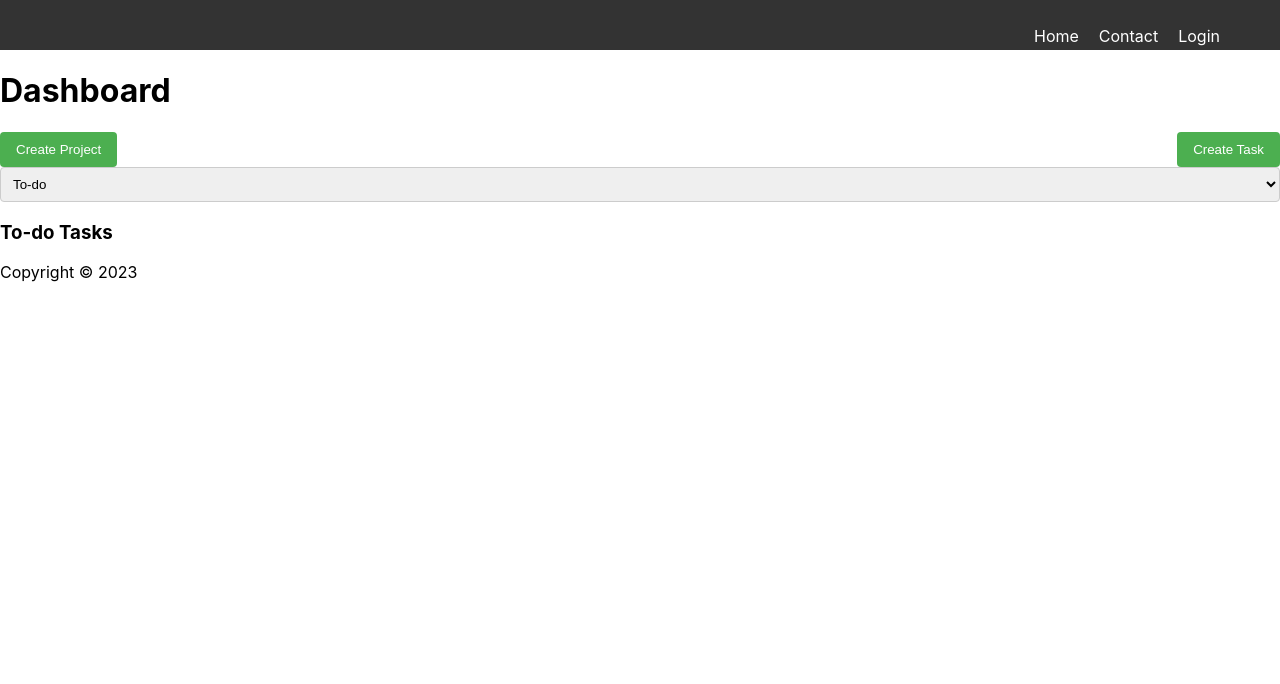
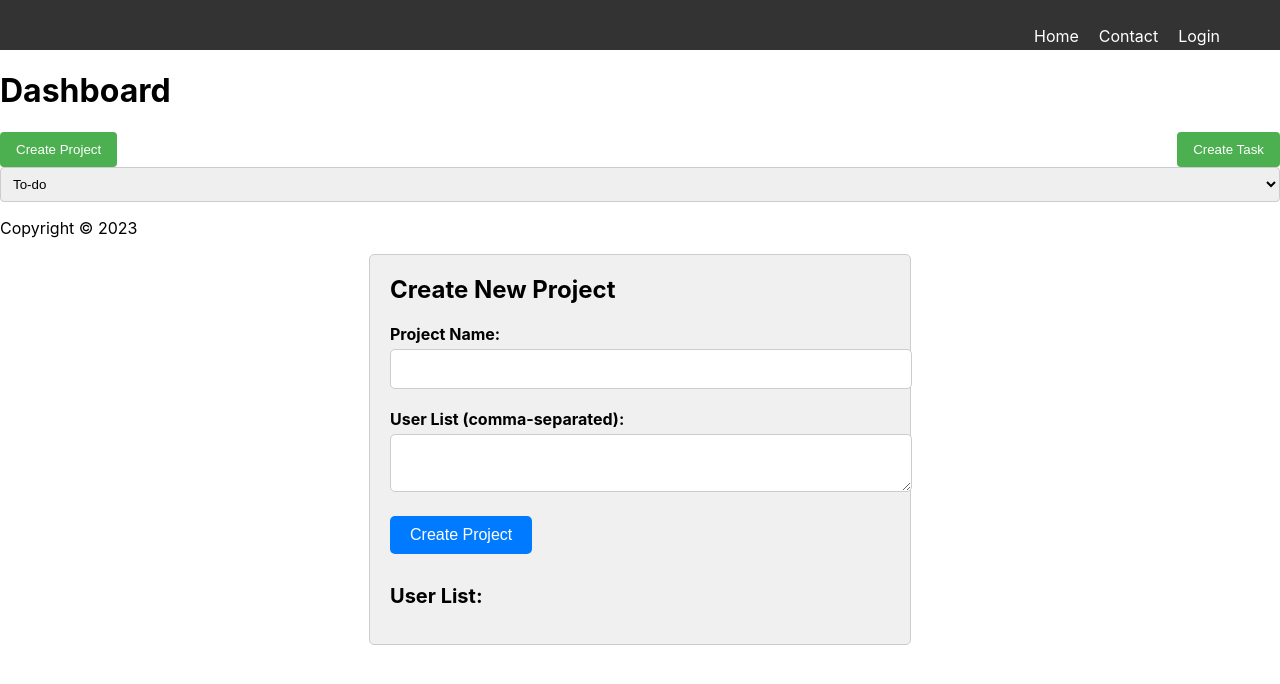
Before and after one commit to sainaveenbysani/Team-Collab, a React (Create React App) app in the folder frontend/: page /dashboard in a window 1280 px wide. Both pictures are taken after a click on the button "Create Project". Shown: the top 684 px of the page. Built offline with nearby package versions, Linux system fonts and the light colour scheme.

Commit message:
Addedprojectcomponent

```diff
--- a/frontend/src/Components/DashBoard/Dashboard.js
+++ b/frontend/src/Components/DashBoard/Dashboard.js
@@ -1,5 +1,6 @@
 import Task from '../Task/Task.js';
-import React,{useState} from 'react';
+import React, { useState } from 'react';
+import Project from '../Project/Project.js'; // Assuming the path to the Project.js file
 
 class Dashboard extends React.Component {
   constructor(props) {
@@ -9,6 +10,7 @@ class Dashboard extends React.Component {
       isTaskPopupOpen: false, // State to control the Task popup
       selectedDropdown: 'To-do', // Selected dropdown value
       panels: ['To-do', 'Complete', 'Approve'], // Array of panels
+      isProjectPopupOpen: false, // State to control the Project popup
     };
   }
 
@@ -22,8 +24,14 @@ class Dashboard extends React.Component {
     this.setState({ selectedDropdown: event.target.value });
   };
 
+  openProjectPopup = () => {
+    this.setState((prevState) => ({
+      isProjectPopupOpen: !prevState.isProjectPopupOpen,
+    }));
+  };
+
   render() {
-    const { isTaskPopupOpen, selectedDropdown, panels } = this.state;
+    const { isTaskPopupOpen, selectedDropdown, panels, isProjectPopupOpen } = this.state;
 
     return (
       <div className="dashboard">
@@ -31,10 +39,10 @@ class Dashboard extends React.Component {
           <h1>Dashboard</h1>
         </header>
         <div className="topbar">
-          <button className="create-task-button" style={{ float: 'Right' }} onClick={this.openTaskPopup}>
+          <button className="create-task-button" style={{ float: 'right' }} onClick={this.openTaskPopup}>
             {isTaskPopupOpen ? 'Close Task' : 'Create Task'}
           </button>
-          <button className="create-project-button" style={{ float: 'left' }}>
+          <button className="create-project-button" style={{ float: 'left' }} onClick={this.openProjectPopup}>
             Create Project
           </button>
         </div>
@@ -48,29 +56,13 @@ class Dashboard extends React.Component {
           </select>
         </div>
         <div className="task-columns">
-          {selectedDropdown === 'To-do' && (
-            <div className="task-column">
-              <h3>{selectedDropdown} Tasks</h3>
-              {/* Render To-do tasks */}
-            </div>
-          )}
-          {selectedDropdown === 'Complete' && (
-            <div className="task-column">
-              <h3>{selectedDropdown} Tasks</h3>
-              {/* Render Complete tasks */}
-            </div>
-          )}
-          {selectedDropdown === 'Approve' && (
-            <div className="task-column">
-              <h3>{selectedDropdown} Tasks</h3>
-              {/* Render Approve tasks */}
-            </div>
-          )}
+          {/* ... Render tasks based on selectedDropdown ... */}
         </div>
         <footer>
           <p>Copyright © 2023</p>
         </footer>
         {isTaskPopupOpen && <Task onClose={this.openTaskPopup} />}
+        {isProjectPopupOpen && <Project />} {/* Render Project popup */}
       </div>
     );
   }
--- /dev/null
+++ b/frontend/src/Components/Project/Project.css
@@ -0,0 +1,73 @@
+/* Project.css */
+
+.project-form {
+    max-width: 500px;
+    margin: 0 auto;
+    padding: 20px;
+    background-color: #f0f0f0;
+    border: 1px solid #ccc;
+    border-radius: 5px;
+  }
+
+  .project-form h2 {
+    font-size: 24px;
+    margin-bottom: 20px;
+  }
+
+  .form-group {
+    margin-bottom: 20px;
+  }
+
+  .form-group label {
+    display: block;
+    font-size: 16px;
+    margin-bottom: 5px;
+  }
+
+  .form-group input[type="text"],
+  .form-group textarea {
+    width: 100%;
+    padding: 10px;
+    font-size: 16px;
+    border: 1px solid #ccc;
+    border-radius: 5px;
+  }
+
+  .form-group textarea {
+    resize: vertical;
+  }
+
+  button[type="submit"] {
+    background-color: #007bff;
+    color: #fff;
+    padding: 10px 20px;
+    font-size: 16px;
+    border: none;
+    border-radius: 5px;
+    cursor: pointer;
+  }
+
+  button[type="submit"]:hover {
+    background-color: #0056b3;
+  }
+
+  .user-list {
+    margin-top: 30px;
+  }
+
+  .user-list h3 {
+    font-size: 20px;
+    margin-bottom: 10px;
+  }
+
+  .user-list ul {
+    list-style: none;
+    padding: 0;
+  }
+
+  .user-list li {
+    font-size: 16px;
+    margin-bottom: 5px;
+  }
+
+  /* Optional: Customize other styles as needed */
--- /dev/null
+++ b/frontend/src/Components/Project/Project.js
@@ -0,0 +1,65 @@
+import React, { useState } from 'react';
+import './Project.css';
+
+
+const Project = () => {
+  const [projectName, setProjectName] = useState('');
+  const [userList, setUserList] = useState('');
+  const [users, setUsers] = useState([]);
+
+  const handleSubmit = (e) => {
+    e.preventDefault();
+    // Validate and process the form data
+    if (projectName.trim() === '' || userList.trim() === '') {
+      alert('Please enter project name and user list details.');
+      return;
+    }
+
+    // Process the user list to extract individual users
+    const userListArray = userList.split(',').map((user) => user.trim());
+    setUsers(userListArray);
+
+    // Clear the form fields after submission
+    setProjectName('');
+    setUserList('');
+  };
+
+  return (
+    <div className="project-form">
+      <h2>Create New Project</h2>
+      <form onSubmit={handleSubmit}>
+        <div className="form-group">
+          <label htmlFor="projectName">Project Name:</label>
+          <input
+            type="text"
+            id="projectName"
+            value={projectName}
+            onChange={(e) => setProjectName(e.target.value)}
+            required
+          />
+        </div>
+        <div className="form-group">
+          <label htmlFor="userList">User List (comma-separated):</label>
+          <textarea
+            id="userList"
+            value={userList}
+            onChange={(e) => setUserList(e.target.value)}
+            required
+          />
+        </div>
+        <button type="submit">Create Project</button>
+      </form>
+
+      <div className="user-list">
+        <h3>User List:</h3>
+        <ul>
+          {users.map((user, index) => (
+            <li key={index}>{user}</li>
+          ))}
+        </ul>
+      </div>
+    </div>
+  );
+};
+
+export default Project;
```
Also changed, not shown: frontend/src/Components/DashBoard/Dashboard.css (line endings or trailing spaces).
